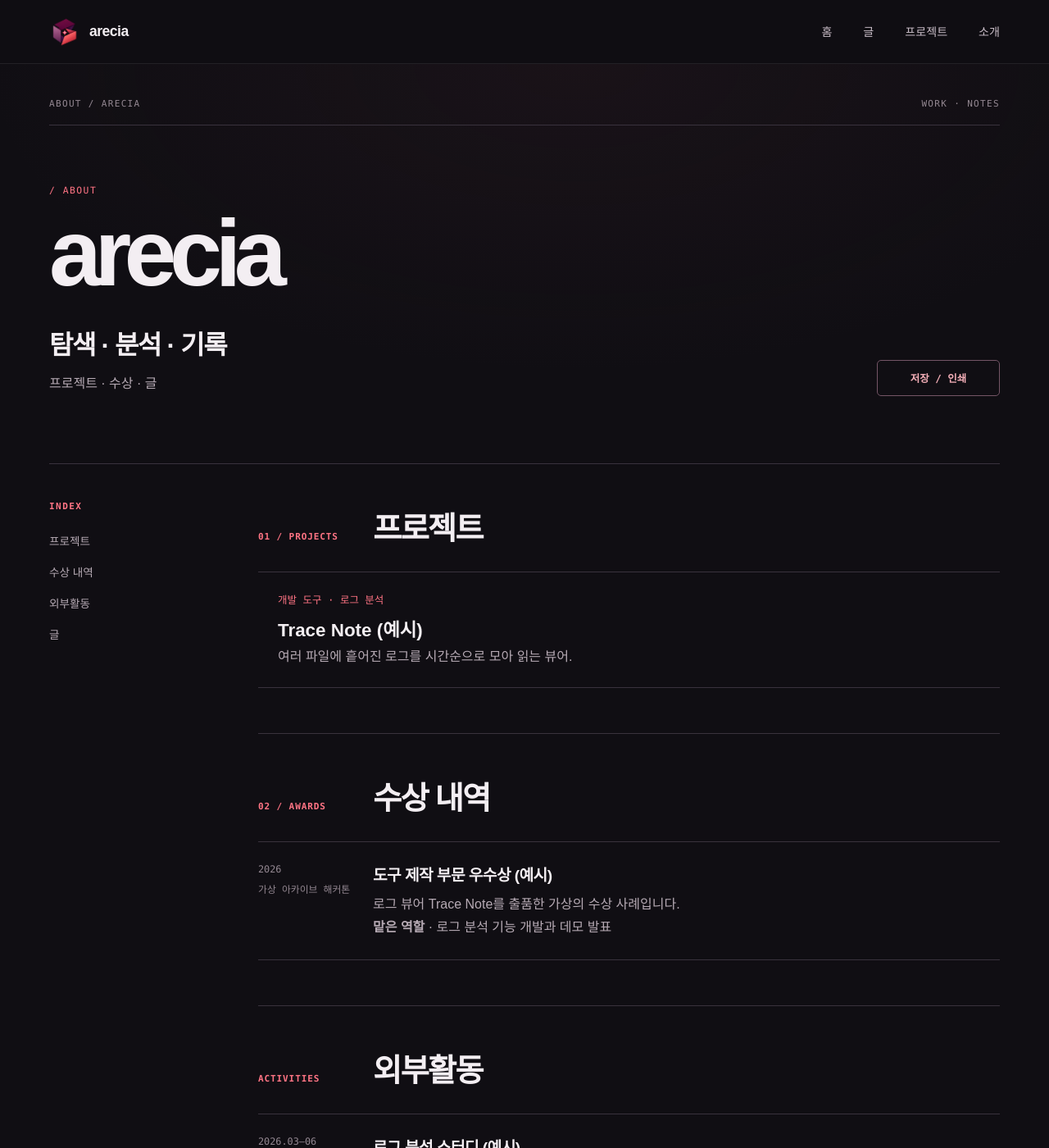
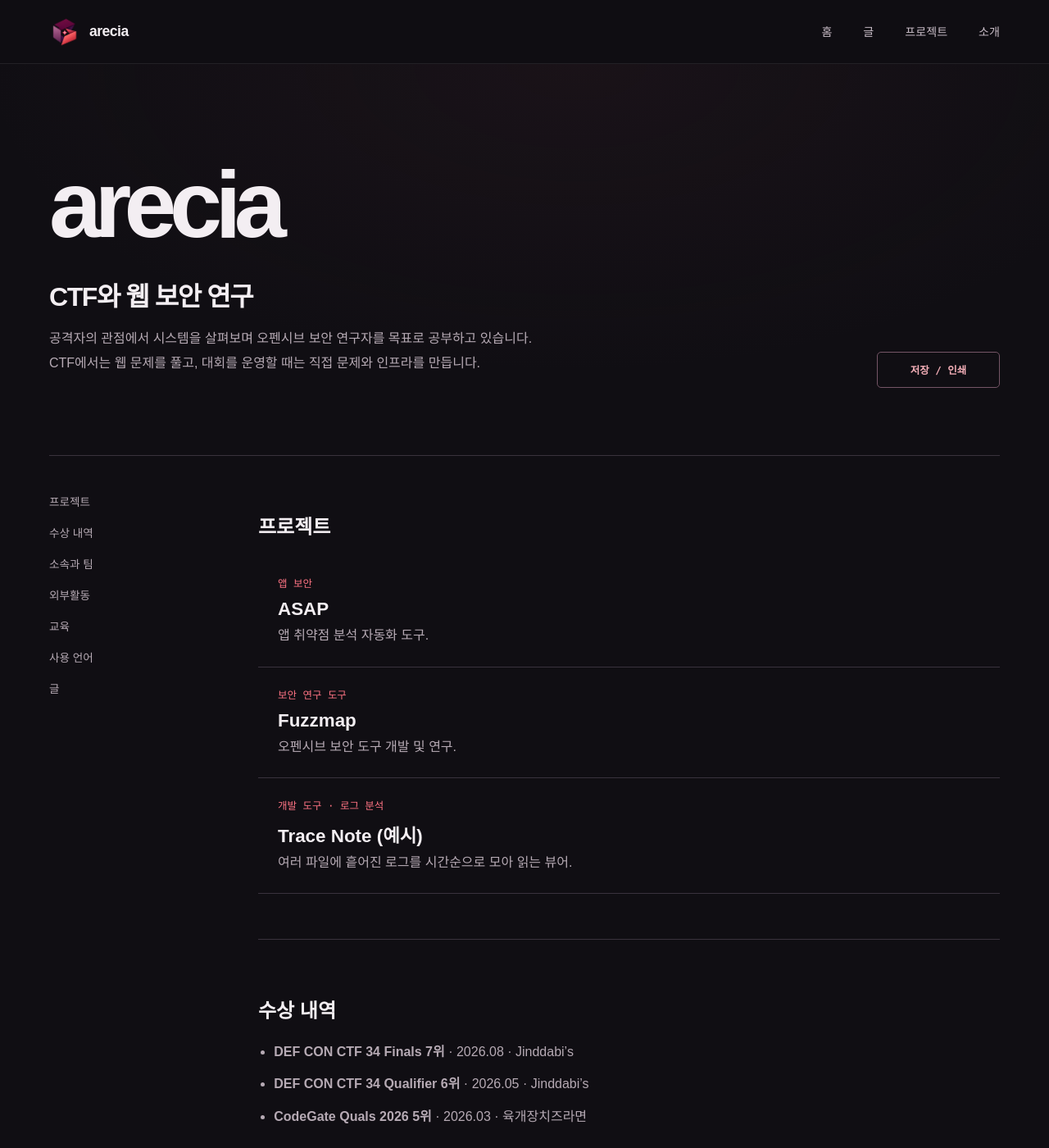
Before and after one commit to areciah/areciah.github.io, a Jekyll site: the page built from cv/index.html, in a window 1280 px wide and 1400 px high. Shown: the whole window at 82% size. Built offline with Jekyll 4.4.1, drawn with Linux system fonts in a browser that asks for light colours; some of the changed text lies outside the part shown.

Commit message:
Manage profile, awards and project articles from Notion

```diff
--- /dev/null
+++ b/_data/cv.json
@@ -0,0 +1,37 @@
+{
+  "name": "arecia",
+  "headline": "CTF와 웹 보안 연구",
+  "intro": "공격자의 관점에서 시스템을 살펴보며 오펜시브 보안 연구자를 목표로 공부하고 있습니다. CTF에서는 웹 문제를 풀고, 대회를 운영할 때는 직접 문제와 인프라를 만듭니다.",
+  "sections": [
+    {
+      "title": "수상 내역",
+      "id": "awards",
+      "body": "- <b>DEF CON CTF 34 Finals 7위</b> · 2026.08 · Jinddabi's\n- <b>DEF CON CTF 34 Qualifier 6위</b> · 2026.05 · Jinddabi's\n- <b>CodeGate Quals 2026 5위</b> · 2026.03 · 육개장치즈라면"
+    },
+    {
+      "title": "소속과 팀",
+      "id": "section-2",
+      "body": "- <b>Jinddabi's</b> · 2026.05–현재 · CTF 선수, 한국 리드\n- <b>TOOR Junior</b> · 2025.08–2026.02 동아리원, 2026.03–현재 웹팀 리더\n- <b>SecurityFirst</b> · 2025.08–현재 · 동아리원\n- <b>RubiyaLab Expedition</b> · 2025.09–현재 · CTF 선수\n- <b>RubiyaLab CTF</b> · 2025.02–현재 · CTF 선수"
+    },
+    {
+      "title": "외부활동",
+      "id": "section-3",
+      "body": "- <b>POSTECH-KAIST 학생대제전 해킹대회</b> · 2026.09.18. 운영과 출제를 총괄했습니다. 웹 KoTH 2문제와 Jeopardy 1문제를 출제하고, 스코어보드 개발과 대회 인프라 구축·관리를 맡았습니다.\n- <b>APEX (Allied Power Exercise)</b> · 2026.09.14–18. UST로 참가해 레드팀·블루팀 보고서 평가와 블랙팀 활동을 수행했습니다.\n- <b>Whitehat School 4기 Team CTF Challenge</b> · 2026.07. Web-Guessing 문제 출제와 운영을 맡았습니다.\n- <b>양영디지털고등학교</b> · 2025.08.11–12. 네트워크 이론과 Packet Tracer 실습을 9시간 강의했습니다."
+    },
+    {
+      "title": "교육",
+      "id": "section-4",
+      "body": "- <b>순천향대학교 정보보호학과</b> · 2025.03–현재 · 재학\n- <b>Whitehat School 2기</b> · 2024.03–09 · 정보보안 교육"
+    },
+    {
+      "title": "사용 언어",
+      "id": "section-5",
+      "body": "Python · PHP · C · JavaScript\n\n[GitHub 프로필](https://github.com/areciah/areciah)"
+    }
+  ],
+  "awards": [
+    "<b>DEF CON CTF 34 Finals 7위</b> · 2026.08 · Jinddabi's",
+    "<b>DEF CON CTF 34 Qualifier 6위</b> · 2026.05 · Jinddabi's",
+    "<b>CodeGate Quals 2026 5위</b> · 2026.03 · 육개장치즈라면"
+  ]
+}
--- a/_data/cv.yml
+++ /dev/null
@@ -1,18 +0,0 @@
-name: arecia
-headline: 탐색 · 분석 · 기록
-summary: 프로젝트 · 수상 · 글
-links: []
-awards:
-  - title: "도구 제작 부문 우수상 (예시)"
-    year: "2026"
-    organization: "가상 아카이브 해커톤"
-    description: "로그 뷰어 Trace Note를 출품한 가상의 수상 사례입니다."
-    role: "로그 분석 기능 개발과 데모 발표"
-activities:
-  - title: "로그 분석 스터디 (예시)"
-    period: "2026.03–06"
-    organization: "가상 개발 스터디"
-    description: "매주 로그 사례 하나를 골라 함께 분석하는 모임."
-    role: "실습 자료 작성과 세션 진행"
-experience: []
-education: []
--- /dev/null
+++ b/_projects/asap.md
@@ -0,0 +1,10 @@
+---
+notion_managed: true
+title: "ASAP"
+topic: "앱 보안"
+role: "취약점 스캐너 모듈"
+description: "앱 취약점 분석 자동화 도구."
+render_with_liquid: false
+---
+
+2024년 5월부터 9월까지 앱 취약점 분석 자동화 도구 프로젝트에 참여했습니다. 취약점 스캐너 모듈을 담당했습니다.
--- /dev/null
+++ b/_projects/fuzzmap.md
@@ -0,0 +1,10 @@
+---
+notion_managed: true
+title: "Fuzzmap"
+topic: "보안 연구 도구"
+role: ""
+description: "오펜시브 보안 도구 개발 및 연구."
+render_with_liquid: false
+---
+
+2024년 11월부터 진행하고 있는 보안 도구 개발·연구 프로젝트입니다.
--- a/assets/style.css
+++ b/assets/style.css
@@ -347,3 +347,9 @@ main { background: radial-gradient(ellipse 75% 500px at 55% 0, #512c3726, transp
 @media (pointer: coarse) {
   .copy-code { width: 44px; height: 44px; }
 }
+
+.profile-notes { line-height: 1.85; color: var(--muted); }
+.profile-notes ul { padding-inline-start: 1.2em; }
+.profile-notes li + li { margin-top: .6em; }
+.profile-notes strong { color: var(--text); }
+.profile-notes a { color: var(--accent-soft); text-decoration: underline; }
--- a/cv/index.html
+++ b/cv/index.html
@@ -1,94 +1,35 @@
 ---
 layout: default
 title: 소개
-description: arecia의 작업과 기록.
+description: arecia의 보안 연구, 프로젝트와 활동 기록.
 ---
 {% assign cv = site.data.cv %}
 <div class="cv-page container">
-  <div class="cv-topline"><span>ABOUT / ARECIA</span><span>WORK · NOTES</span></div>
   <header class="cv-header">
     <div>
-      <p class="section-label">/ ABOUT</p>
       <h1>{{ cv.name | escape }}</h1>
       <p class="cv-headline">{{ cv.headline | escape }}</p>
-      <p class="cv-summary">{{ cv.summary | escape }}</p>
+      <div class="cv-summary">{{ cv.intro | markdownify }}</div>
     </div>
-    <div class="cv-actions">
-      <button type="button" data-print-cv>저장 / 인쇄</button>
-      {% for link in cv.links %}<a href="{{ link.url | escape }}" target="_blank" rel="noopener noreferrer">{{ link.label | escape }}</a>{% endfor %}
-    </div>
+    <div class="cv-actions"><button type="button" data-print-cv>저장 / 인쇄</button></div>
   </header>
-
   <div class="cv-grid">
     <nav class="cv-index" aria-label="소개 목차">
-      <span>INDEX</span>
       <a href="#projects">프로젝트</a>
-      <a href="#awards">수상 내역</a>
-      {% if cv.activities.size > 0 %}<a href="#activities">외부활동</a>{% endif %}
-      {% if cv.experience.size > 0 %}<a href="#experience">경력</a>{% endif %}
-      {% if cv.education.size > 0 %}<a href="#education">학력</a>{% endif %}
+      {% for section in cv.sections %}<a href="#{{ section.id }}">{{ section.title | escape }}</a>{% endfor %}
       <a href="{{ '/posts/' | relative_url }}">글</a>
     </nav>
     <div class="cv-content">
-      <section class="cv-section" id="projects" aria-labelledby="projects-title">
-        <div class="cv-section-head"><span>01 / PROJECTS</span><h2 id="projects-title">프로젝트</h2></div>
-        {% if site.projects.size > 0 %}
-        <div class="cv-records">
-          {% for project in site.projects %}
-          {% include project-summary.html %}
-          {% endfor %}
-        </div>
-        {% else %}<p class="cv-empty">아직 공개한 프로젝트가 없습니다.</p>{% endif %}
+      <section class="cv-section" id="projects">
+        <h2>프로젝트</h2>
+        {% for project in site.projects %}{% include project-summary.html %}{% endfor %}
       </section>
-
-      <section class="cv-section" id="awards" aria-labelledby="awards-title">
-        <div class="cv-section-head"><span>02 / AWARDS</span><h2 id="awards-title">수상 내역</h2></div>
-        {% if cv.awards.size > 0 %}
-        <div class="cv-records">
-          {% for award in cv.awards %}
-          <article class="cv-record">
-            <div class="cv-record-meta"><span>{{ award.year | escape }}</span><span>{{ award.organization | escape }}</span></div>
-            <div><h3>{{ award.title | escape }}</h3>{% if award.description %}<p>{{ award.description | escape }}</p>{% endif %}{% if award.role and award.role != empty %}<p><strong>맡은 역할</strong> · {{ award.role | escape }}</p>{% endif %}{% if award.url %}<a href="{{ award.url | escape }}" target="_blank" rel="noopener noreferrer">관련 링크</a>{% endif %}</div>
-          </article>
-          {% endfor %}
-        </div>
-        {% else %}<p class="cv-empty">아직 공개한 수상 내역이 없습니다.</p>{% endif %}
+      {% for section in cv.sections %}
+      <section class="cv-section" id="{{ section.id }}">
+        <h2>{{ section.title | escape }}</h2>
+        <div class="profile-notes">{{ section.body | markdownify }}</div>
       </section>
-
-      {% if cv.activities.size > 0 %}
-      <section class="cv-section" id="activities" aria-labelledby="activities-title">
-        <div class="cv-section-head"><span>ACTIVITIES</span><h2 id="activities-title">외부활동</h2></div>
-        <div class="cv-records">
-          {% for activity in cv.activities %}
-          <article class="cv-record">
-            <div class="cv-record-meta">
-              <span>{{ activity.period | escape }}</span>
-              <span>{{ activity.organization | escape }}</span>
-            </div>
-            <div>
-              <h3>{{ activity.title | escape }}</h3>
-              {% if activity.description %}<p>{{ activity.description | escape }}</p>{% endif %}
-              {% if activity.role and activity.role != empty %}<p><strong>맡은 역할</strong> · {{ activity.role | escape }}</p>{% endif %}
-            </div>
-          </article>
-          {% endfor %}
-        </div>
-      </section>
-      {% endif %}
-
-      {% if cv.experience.size > 0 %}
-      <section class="cv-section" id="experience" aria-labelledby="experience-title">
-        <div class="cv-section-head"><span>03 / EXPERIENCE</span><h2 id="experience-title">경력</h2></div>
-        <div class="cv-records">{% for item in cv.experience %}<article class="cv-record"><div class="cv-record-meta"><span>{{ item.period | escape }}</span></div><div><h3>{{ item.role | escape }}</h3><p>{{ item.organization | escape }}{% if item.description %} · {{ item.description | escape }}{% endif %}</p></div></article>{% endfor %}</div>
-      </section>
-      {% endif %}
-
-      {% if cv.education.size > 0 %}
-      <section class="cv-section" id="education" aria-labelledby="education-title">
-        <div class="cv-section-head"><span>04 / EDUCATION</span><h2 id="education-title">학력</h2></div>
-        <div class="cv-records">{% for item in cv.education %}<article class="cv-record"><div class="cv-record-meta"><span>{{ item.period | escape }}</span></div><div><h3>{{ item.school | escape }}</h3><p>{{ item.detail | escape }}</p></div></article>{% endfor %}</div>
-      </section>
-      {% endif %}
+      {% endfor %}
     </div>
   </div>
 </div>
--- a/index.html
+++ b/index.html
@@ -64,7 +64,7 @@ layout: default
     <aside class="awards-preview" id="awards" aria-labelledby="awards-preview-title">
       <h3 id="awards-preview-title">수상 내역</h3>
       {% if cv.awards.size > 0 %}
-      <ul>{% for award in cv.awards limit:2 %}<li><span>{{ award.year | escape }}</span><strong>{{ award.title | escape }}</strong><small>{{ award.organization | escape }}</small></li>{% endfor %}</ul>
+      <ul>{% for award in cv.awards limit:2 %}<li>{{ award | markdownify }}</li>{% endfor %}</ul>
       {% else %}<p class="awards-empty">아직 공개한 수상 내역이 없습니다.</p>{% endif %}
       <a href="{{ '/cv/' | relative_url }}#awards">전체 수상 내역</a>
     </aside>
```
Also changed, not shown: _projects/trace-note.md (+3 -1 lines), _scripts/import_notion.py (+71 -8 lines), README.md.
